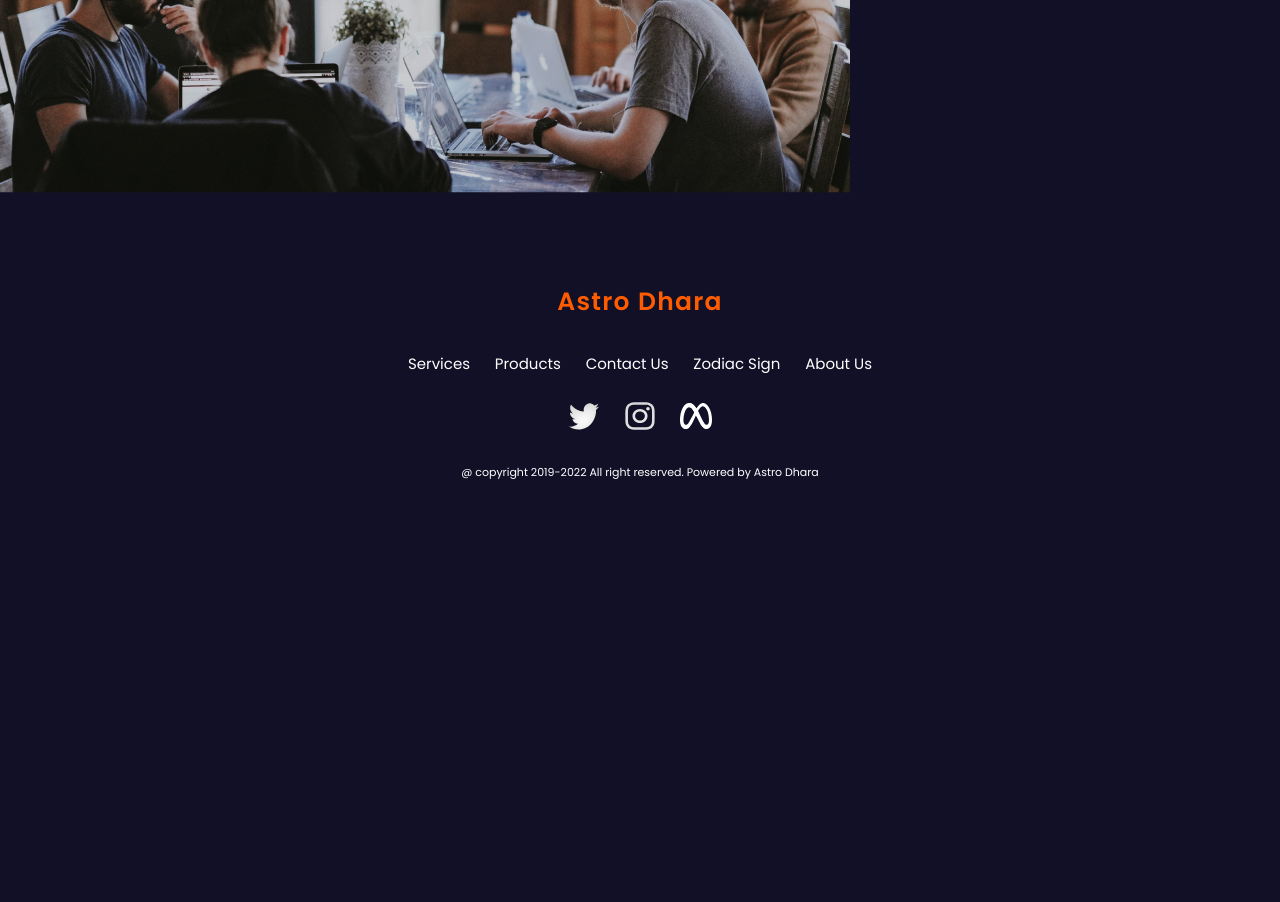
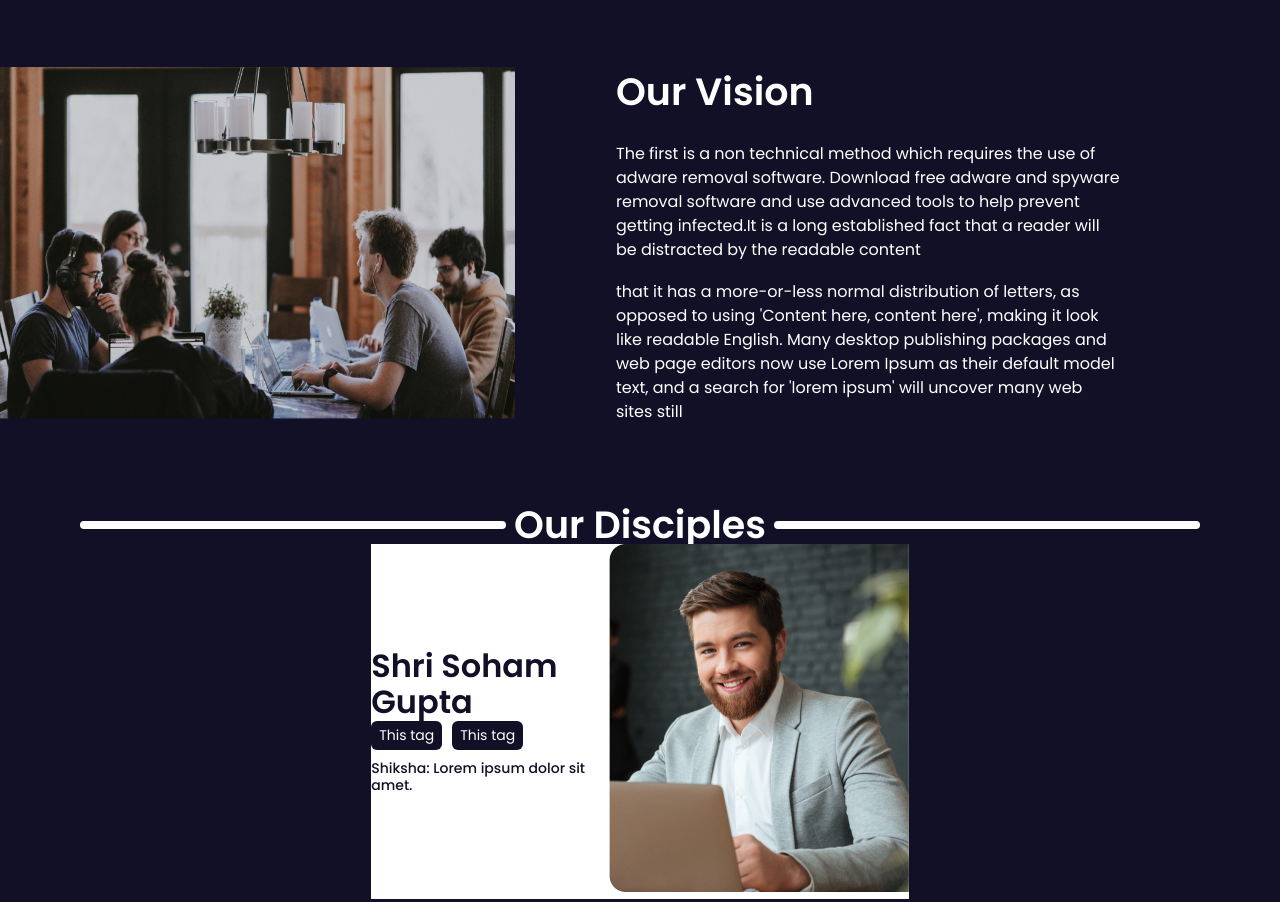
Before and after one commit to sarthakdhasmana/AstroDhara_Website, a website: page aboutUs.html in a window 1280 px wide. Shown: the part 586-1488 px from the top of the page. Before the commit the page ends 1084 px from the top, so only its background shows below. Drawn offline with Linux system fonts and the light colour scheme.

Commit message:
new pages added to initial webpage

```diff
--- a/aboutUs.html
+++ b/aboutUs.html
@@ -80,7 +80,7 @@
     </div>
 
     <div class="aboutOrganization">
-        <div class="AboutContent">
+        <div class="AboutContent leftAboutContainer">
             <div class="leftAbout">
                 <p class="aboutTitle">Guru Sanjay Joshi</p>
                 <div class="aboutDesc">
@@ -95,7 +95,47 @@
                 </div>
             </div>
             <div class="rightAbout">
-                <img src="assets/About-Page_Assets/aboutUs-01.png" alt="About Jyotish Ji">
+                <img src="assets/About-Page_Assets/aboutUs-01.png" alt="About Jyotish Ji" class="aboutImg">
+            </div>
+        </div>
+        <div class="AboutContent rightAboutContainer">
+            <div class="leftAbout">
+                <p class="aboutTitle sm">Our Vision</p>
+                <div class="aboutDesc">
+                    <p class="desc1">The first is a non technical method which requires the use of adware removal
+                        software. Download free adware and spyware removal software and use advanced tools to help
+                        prevent getting infected.It is a long established fact that a reader will be distracted by the
+                        readable content </p>
+                    <p class="desc2">that it has a more-or-less normal distribution of letters, as opposed to using
+                        'Content here, content here', making it look like readable English. Many desktop publishing
+                        packages and web page editors now use Lorem Ipsum as their default model text, and a search for
+                        'lorem ipsum' will uncover many web sites still</p>
+                </div>
+            </div>
+            <div class="rightAbout">
+                <img src="assets/About-Page_Assets/aboutUs-01.png" alt="About Jyotish Ji" class="aboutImg">
+            </div>
+        </div>
+    </div>
+    <div class="aboutDisciples">
+        <div class="sectionHeading">
+            <hr class="whiteLine">
+            <p class="sectionTitle">Our Disciples</p>
+            <hr class="whiteLine">
+        </div>
+        <div class="DiscipleContainer">
+            <div class="disciple">
+                <div class="leftDisciple">
+                    <p class="name">Shri Soham Gupta</p>
+                    <div class="tags">
+                        <p class="tag">This tag</p>
+                        <p class="tag">This tag</p>
+                    </div>
+                    <div class="smalldesc">Shiksha: Lorem ipsum dolor sit amet.</div>
+                </div>
+                <div class="rightDisciple">
+                    <img src="assets/About-Page_Assets/discipleimage-01.png" alt="Disciple Image" class="discipleImg">
+                </div>
             </div>
         </div>
     </div>
--- a/css/about.css
+++ b/css/about.css
@@ -3,9 +3,130 @@
 }
 
 
+.AboutContent {
+    display: flex;
+    align-items: center;
+    justify-content: space-between;
+}
 
+.leftAbout {
+    width: 45%;
+}
+
+.rightAbout {
+    width: 46%;
+}
+
+.aboutImg {
+    width: 100%;
+    height: 22em;
+}
+
+.aboutTitle {
+    margin-bottom: 26px;
+    font-weight: 700;
+    font-size: 45px;
+    line-height: 126.9%;
+}
+
+.aboutDesc {
+    font-weight: 400;
+    font-size: 16px;
+    line-height: 24px;
+}
+
+.desc1 {
+    margin-bottom: 18px;
+}
+
+.leftAboutContainer {
+    padding: 3em 0em 3em 10em;
+}
+
+.sm {
+    font-size: 38px;
+    font-weight: 600;
+}
+
+.rightAboutContainer {
+    flex-direction: row-reverse;
+    padding: 4em 10em 3em 0em;
+}
 
 .plainbg {
     background: #111027;
     margin-top: 2em;
 }
+
+.aboutDisciples {
+    margin-top: 2em;
+}
+
+.sectionHeading {
+    display: flex;
+    align-items: center;
+    justify-content: space-between;
+    padding: 0em 5em;
+}
+
+.sectionTitle {
+    font-weight: 600;
+    font-size: 38px;
+    line-height: 100%;
+}
+
+.whiteLine {
+    width: 38%;
+    height: 8px;
+    border-radius: 20px;
+    background: #ffffff;
+}
+
+.DiscipleContainer {
+    width: 42%;
+    margin: auto;
+}
+
+.disciple {
+    display: flex;
+    justify-content: space-between;
+    align-items: center;
+    background-color: #ffffff;
+}
+
+.tags {
+    margin-bottom: 10px;
+    width: 9.5em;
+    display: flex;
+    align-items: center;
+    justify-content: space-between;
+}
+
+.leftdisciple {
+    width: 50%;
+}
+
+.tag {
+    font-size: 14px;
+    border-radius: 6px;
+    background-color: #111027;
+    padding: 4px 8px;
+}
+
+.smalldesc {
+    font-weight: 500;
+    font-size: 14px;
+    line-height: 126.9%;
+    color: #50668F;
+}
+
+.name {
+    font-weight: 600;
+    font-size: 32px;
+    line-height: 114.9%;
+}
+
+.name,
+.smalldesc {
+    color: #111027;
+}
```
Also changed, not shown: assets/About-Page_Assets/discipleimage-01.png (added).
